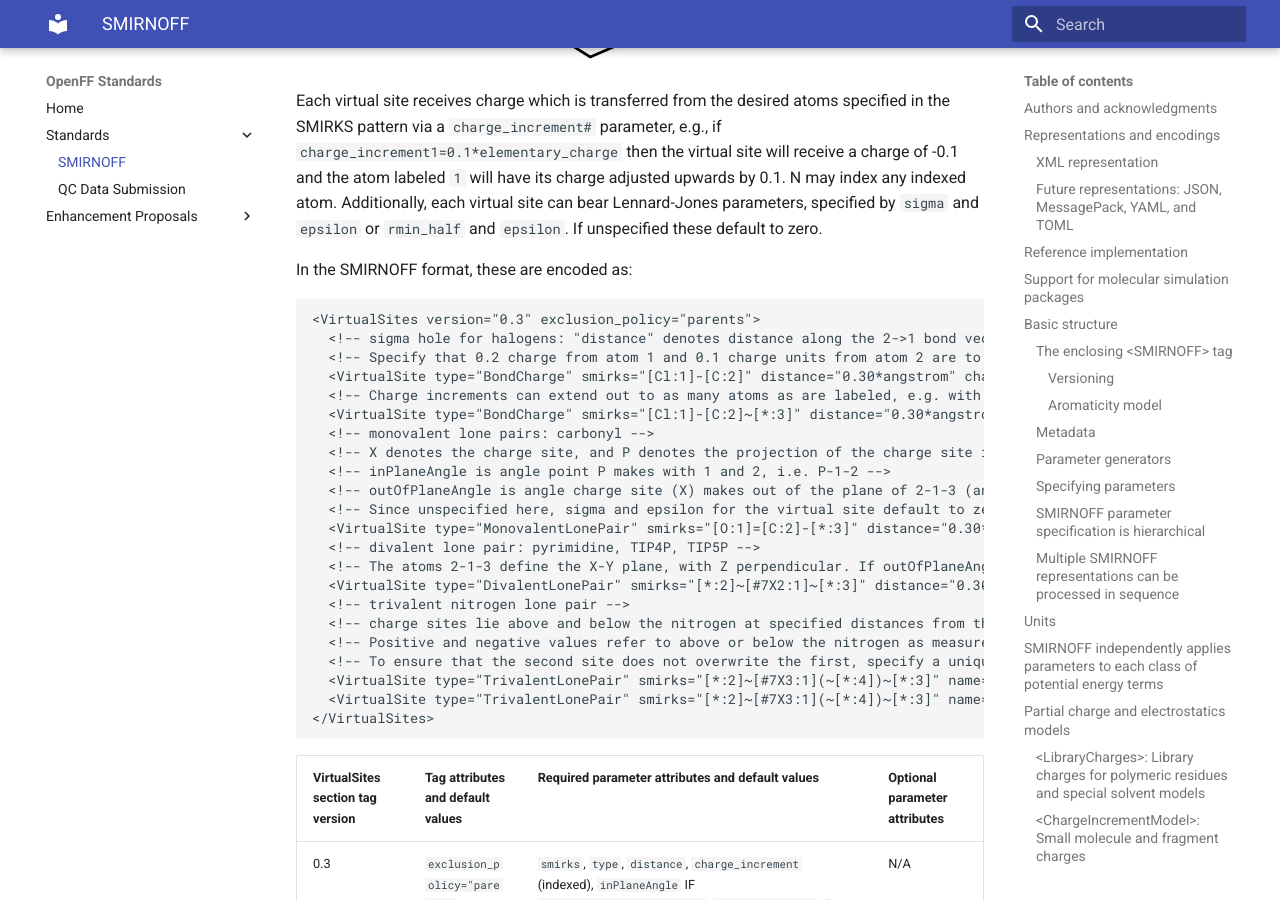
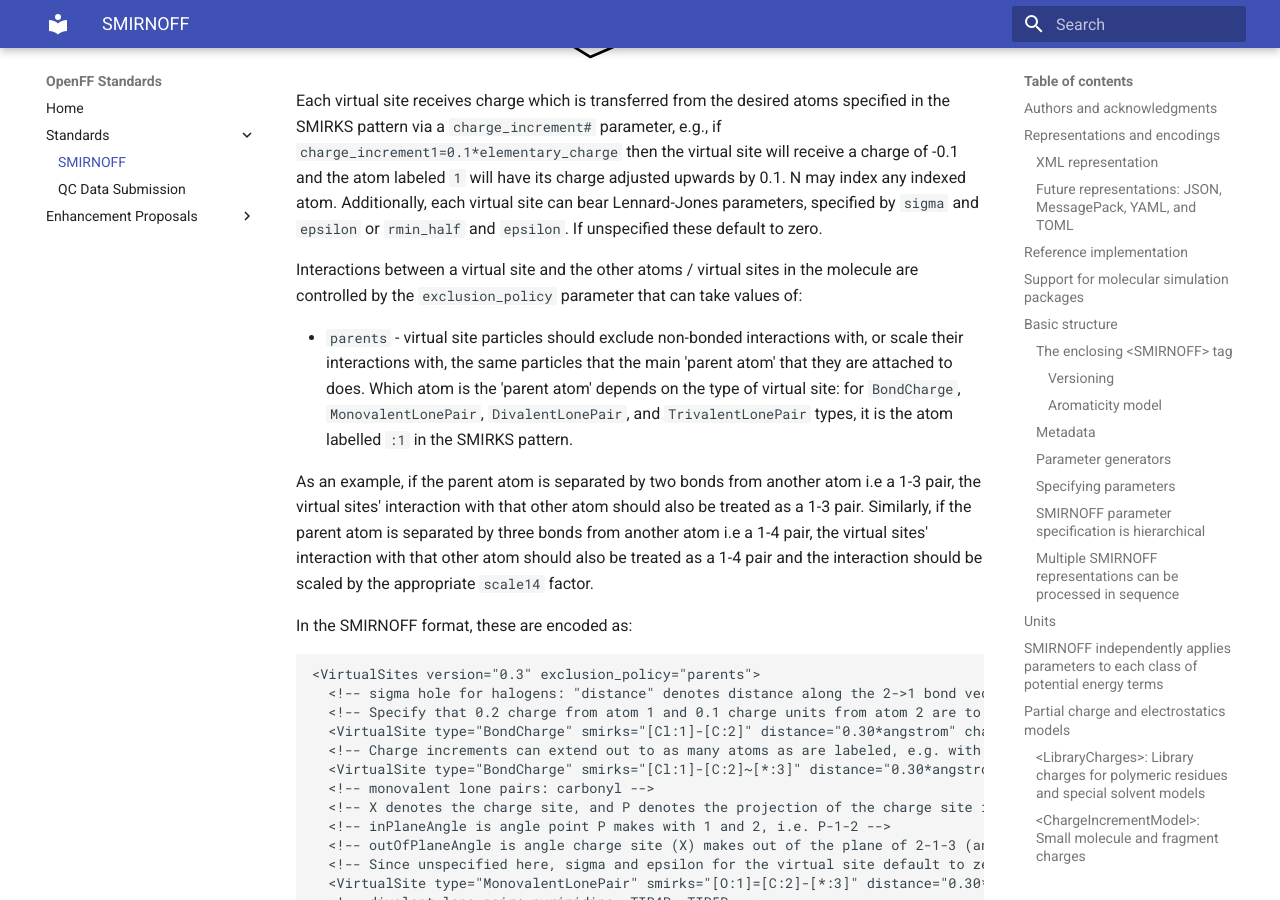
Before and after one commit to openforcefield/standards, an MkDocs documentation site: the page built from docs/standards/smirnoff.md, in a window 1280 px wide and 900 px high, scrolled down 23338 px. Built offline with MkDocs 1.6.1 and Material for MkDocs 9.7.7, drawn with Linux system fonts in a browser that asks for light colours.

Commit message:
OFF-EP 0006 (#35)

````diff
--- a/docs/standards/smirnoff.md
+++ b/docs/standards/smirnoff.md
@@ -693,6 +693,18 @@ N may index any indexed atom.
 Additionally, each virtual site can bear Lennard-Jones parameters, specified by `sigma` and `epsilon` or `rmin_half` and `epsilon`.
 If unspecified these default to zero.
 
+Interactions between a virtual site and the other atoms / virtual sites in the molecule are controlled by the `exclusion_policy` parameter that can take values of:
+
+* `parents` - virtual site particles should exclude non-bonded interactions with, or scale their interactions with, the
+  same particles that the main 'parent atom' that they are attached to does. Which atom is the 'parent atom' depends on
+  the type of virtual site: for `BondCharge`, `MonovalentLonePair`, `DivalentLonePair`, and `TrivalentLonePair` types,
+  it is the atom labelled `:1` in the SMIRKS pattern.
+
+  As an example, if the parent atom is separated by two bonds from another atom i.e a 1-3 pair, the virtual sites'
+  interaction with that other atom should also be treated as a 1-3 pair. Similarly, if the parent atom is separated by
+  three bonds from another atom i.e a 1-4 pair, the virtual sites' interaction with that other atom should also be
+  treated as a 1-4 pair and the interaction should be scaled by the appropriate `scale14` factor.
+
 In the SMIRNOFF format, these are encoded as:
 ```XML
 <VirtualSites version="0.3" exclusion_policy="parents">
--- a/mkdocs.yml
+++ b/mkdocs.yml
@@ -10,6 +10,7 @@ nav:
     - 'OFF-EP 0 - Purpose and Process': 'enhancement-proposals/off-ep-0000.md'
     - 'OFF-EP X - Template': 'enhancement-proposals/off-ep-template.md'
     - 'OFF-EP 1 - Clarify that constraint distances override equilibrium bond distances': 'enhancement-proposals/off-ep-0001.md'
+    - 'OFF-EP 6 - Define virtual site exclusion policy': 'enhancement-proposals/off-ep-0006.md'
 
 markdown_extensions:
   - admonition
````
Also changed, not shown: docs/enhancement-proposals/off-ep-0006.md (added, +84 -0 lines), docs/index.md (+1 -0 lines).
